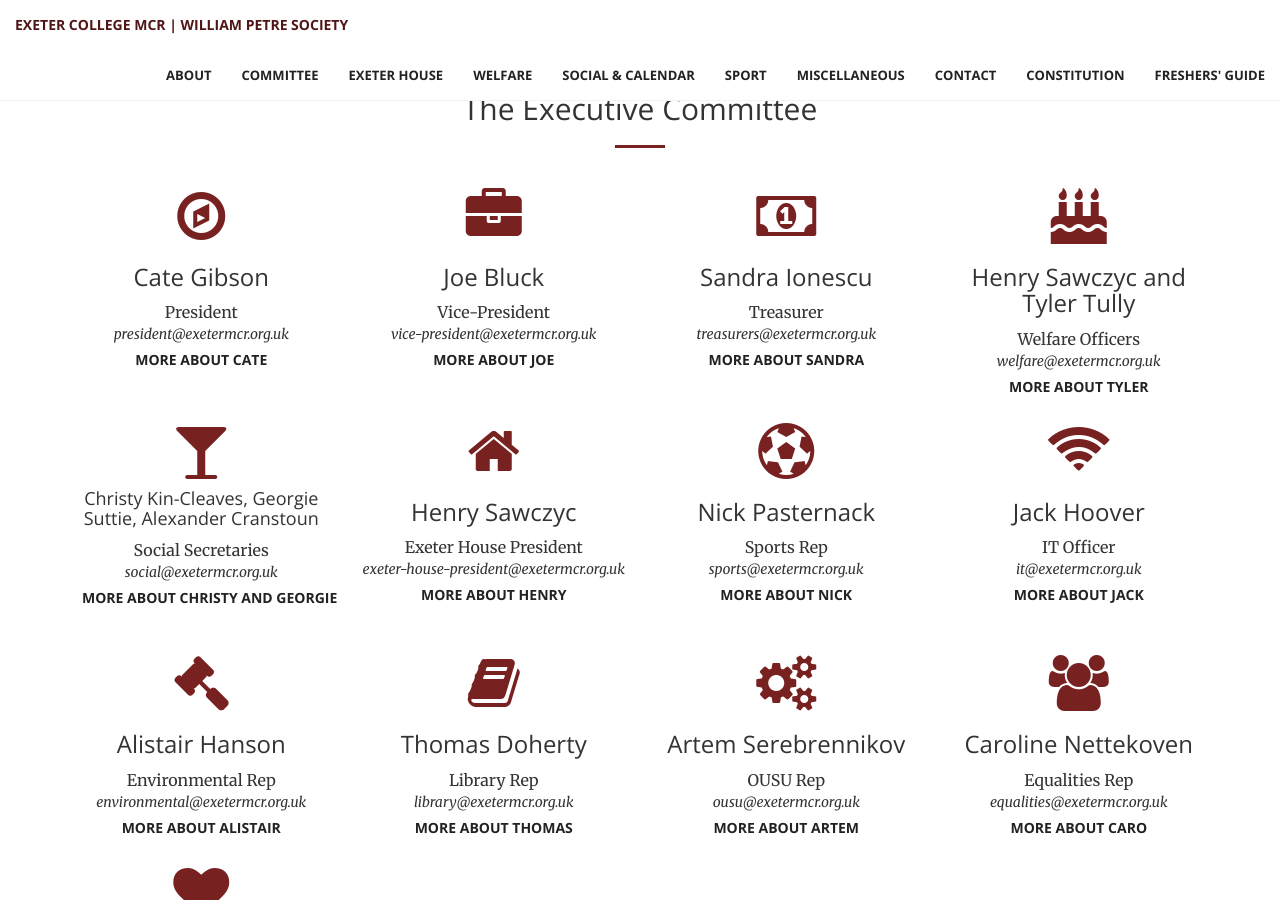
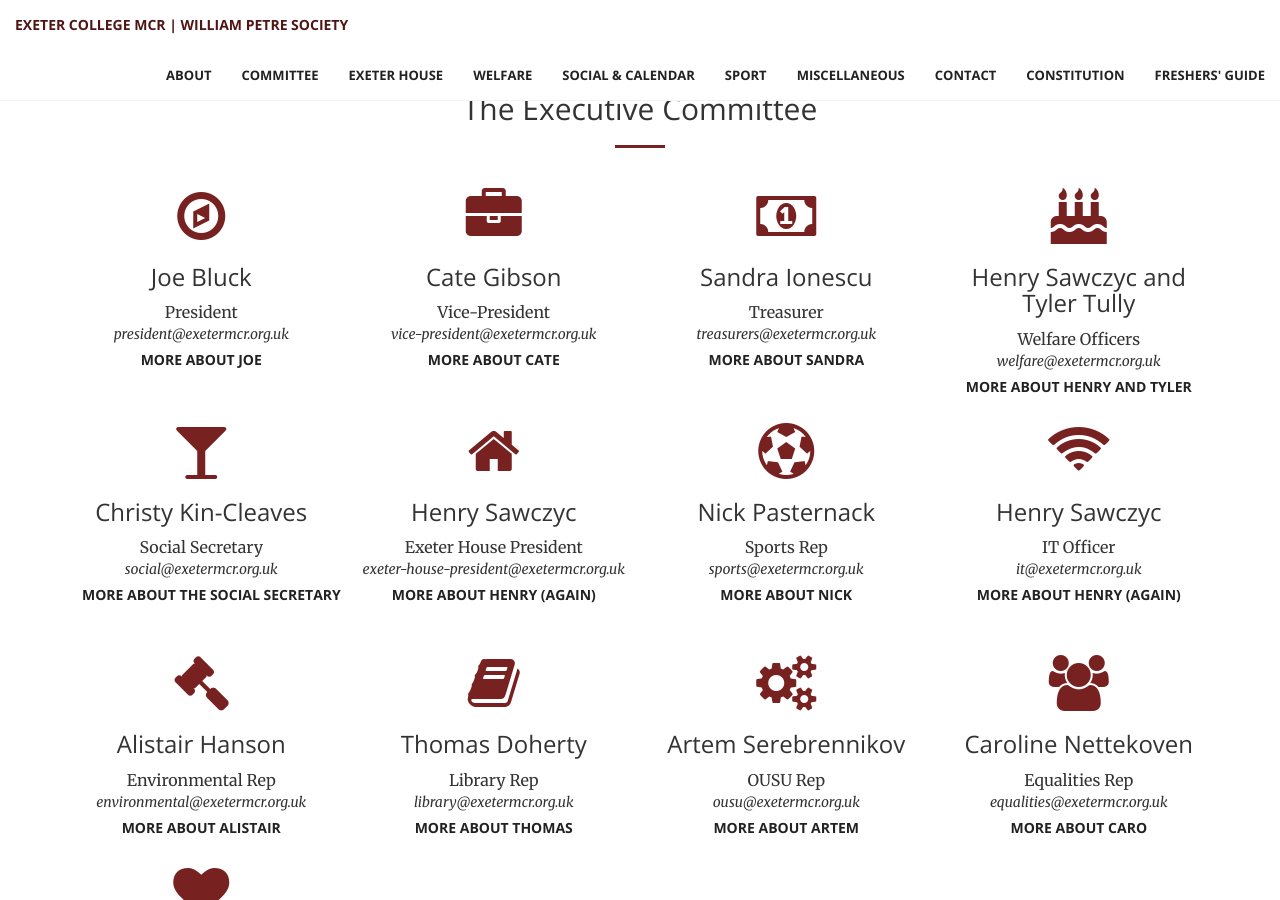
Before and after one commit to exetermcr/exetermcr.github.io, a Jekyll site: the page index.html, which Jekyll copies as it is, in a window 1280 px wide and 900 px high, scrolled down 1924 px. Built offline with Jekyll 4.4.1, drawn with Linux system fonts in a browser that asks for light colours; some of the changed text lies outside the part shown.

Commit message:
Updated website

```diff
--- a/index.html
+++ b/index.html
@@ -142,29 +142,28 @@
                 <div class="col-lg-3 col-md-6 text-center">
                     <div class="service-box">
                         <i class="fa fa-4x fa-compass wow bounceIn text-primary"></i>
-                        <h3>Cate Gibson</h3>
+                        <h3>Joe Bluck</h3>
                         <p>President</p>
                         <i>president@exetermcr.org.uk</i>
                         <br>
-                        <button data-toggle="collapse" data-target="#demo" class="btn btn-default collapsed" aria-expanded="false">More about Cate</button>
+                        <button data-toggle="collapse" data-target="#demo" class="btn btn-default collapsed" aria-expanded="false">More about Joe</button>
                         <div id="demo" class="collapse">
-                        Hi! I’m Cate and I’m the President of Exeter MCR!
-                        <br>My role is to ensure the smooth running of our graduate common room. I chair our termly general meetings and I sit on various college committees to report back to our members. I’m here to help other MCR officers to fulfil their duties-- I’m always available to answer questions, pursue matters with college and to lend a practical hand when necessary!
-                        <br>I’m currently studying for my DPhil in Philosophy and this is my 6th year in Oxford. What I love most about Exeter College is the welcoming atmosphere. I have experienced nothing but kindness and generosity on all fronts, from my fellow graduate students to the JCR, scouts, kitchen staff, fellows and porters. Compared to other colleges, our MCR is a lovely size where there are still plenty of people to meet, but a comforting sense of closeness amongst the members. We have forged a great number of ties with other graduate common rooms across Oxford, resulting in many joint social and welfare events. Exeter MCR is truly unique within the university and I’m honoured to have the opportunity to make a significant
-                        </div>
+                          Hey, I’m Joe and as the MCR president it is my role to ensure the Graduates are represented within College and ensure we continue to provide a welcoming Common Room. Along with other members of the Executive Committee, I attend various meetings around the College and University and raise any concerns of the Graduates. I also chair the termly general meetings of the MCR.  Please feel free to contact me if you have any graduate issues that are concerning you or you have any questions in general.<br>
+                          When not in the MCR, I am currently studying for a DPhil in Systems Approaches to Biochemical Science, through one of the University’s Doctoral Training Centres. This has extended my time here at Exeter College, having also read my undergraduate degree in Chemistry here.</div>
                     </div>
                 </div>
                 <div class="col-lg-3 col-md-6 text-center">
                     <div class="service-box">
                         <i class="fa fa-4x fa-briefcase wow bounceIn text-primary" data-wow-delay=".1s"></i>
-                        <h3>Joe Bluck</h3>
+                        <h3>Cate Gibson</h3>
                         <p>Vice-President</p>
                         <i>vice-president@exetermcr.org.uk</i>
                         <br>
-                        <button data-toggle="collapse" data-target="#VP" class="btn btn-default collapsed" aria-expanded="false">More about Joe</button>
+                        <button data-toggle="collapse" data-target="#VP" class="btn btn-default collapsed" aria-expanded="false">More about Cate</button>
                         <div id="VP" class="collapse">
-                        I’m Joe, your Vice-President of the Exeter College MCR. It is my role to ensure that the MCR Constitution is upheld and handling the administrative side of running the MCR. I will often be emailing you with weekly bulletins and alerting you of any important meetings, so apologies in advance. We have a great MCR here at Exeter, with a vibrant and caring community within us. I’ve seen this in my previous capacities as a Social Secretary and Freshers’ Rep for 2016.
-                        <br>When I’m not in the MCR, I am reading for a DPhil in Systems Approaches to Biomedical Science through one of Oxford’s Centres for Doctoral Training. However, I am always available if you wish to discuss any issues you would like to bring to the student body or regarding membership to the MCR.
+                          Hi! I’m Cate and I’m the VP of Exeter MCR!
+                          <br>My role is to aid Joe to ensure the smooth running of our graduate common room. I’m also here to help other MCR officers to fulfil their duties-- I’m always available to answer questions, pursue matters with college and to lend a practical hand when necessary!
+                          <br> I’m currently studying for my DPhil in Philosophy and this is my 6th year in Oxford. What I love most about Exeter College is the welcoming atmosphere. I have experienced nothing but kindness and generosity on all fronts, from my fellow graduate students to the JCR, scouts, kitchen staff, fellows and porters. Compared to other colleges, our MCR is a lovely size where there are still plenty of people to meet, but a comforting sense of closeness amongst the members. We have forged a great number of ties with other graduate common rooms across Oxford, resulting in many joint social and welfare events. Exeter MCR is truly unique within the university and I’m honoured to have the opportunity to make a significant
                         </div>
                     </div>
                 </div>
@@ -189,27 +188,29 @@
                         <p>Welfare Officers</p>
                         <i>welfare@exetermcr.org.uk</i>
                         <br>
-                        <button data-toggle="collapse" data-target="#Wel" class="btn btn-default collapsed" aria-expanded="false">More about Tyler</button>
+                        <button data-toggle="collapse" data-target="#Wel" class="btn btn-default collapsed" aria-expanded="false">More about Henry and Tyler</button>
                         <div id="Wel" class="collapse">
-                        Tyler Tully is an American DPhil student serving as Exeter's Arthur Peacocke Scholar in Religion and Science. As a Welfare Officer, Tyler helps organize the weekly tea and other events meant to foster safe-spaces, community and conversation in and around the MCR. Tyler has previously served the MCR as the Equalities Officer and is an active member the College Rugby team.
+                        Henry <br>
+                        Henry is a DPhil student in the Department of Biochemistry, trying to understand and make use of a novel nanparticle called Lipodisq, when he is avoiding his work (which is often) he can be found at Welfare Tea, being Exeter House President, the IT person for the MCR or baking.<br>
+                        <br>
+                        Tyler <br>
+                        Tyler is an American DPhil student serving as Exeter's Arthur Peacocke Scholar in Religion and Science. As a Welfare Officer, Tyler helps organize the weekly tea and other events meant to foster safe-spaces, community and conversation in and around the MCR. Tyler has previously served the MCR as the Equalities Officer and is an active member the College Rugby team.<br>
+                        If any MCR member, or prospective member, has any welfare issues or would like a chat, please feel free to email us.
                         </div>
                     </div>
                 </div>
                 <div class="col-lg-3 col-md-6 text-center">
                     <div class="service-box">
                         <i class="fa fa-4x fa-glass wow bounceIn text-primary" data-wow-delay=".3s"></i>
-                        <h4>Christy Kin-Cleaves, Georgie Suttie, Alexander Cranstoun</h4>
-                        <p>Social Secretaries</p>
+                        <h3>Christy Kin-Cleaves</h3>
+                        <p>Social Secretary</p>
                         <i>social@exetermcr.org.uk</i>
                          <br>
-                        <button data-toggle="collapse" data-target="#SS" class="btn btn-default collapsed" aria-expanded="false">More about Christy and Georgie</button>
+                        <button data-toggle="collapse" data-target="#SS" class="btn btn-default collapsed" aria-expanded="false">More about the Social Secretary</button>
                         <div id="SS" class="collapse">
                         <br>Christy
                         <br>Hi I’m Christy, one of the social secs for Exeter MCR. I work with the other social secs to organise events such as exchange dinners with other colleges, wine & cheese nights, bar crawls and much more! It’s my job to make sure you get the best social experience at Exeter!
                         <br>I’m currently in my first year of a DPhil in Theoretical Computer Science, and have a really great experience so far at Oxford. Exeter is a truly remarkable place, that is both welcoming and very active. We have a fantastic MCR, and are always striving to improve, and make it an even better place to be.
-                        <br>Georgie
-                        <br>My name is Georgie and I'm one of the MCR Social Secretaries. I am currently studying for a Master's in Slavonic Studies (don't worry, no one knows what that means). I love languages, travelling music and literature. Having come to Oxford as a graduate, not knowing what to expect, I was bowled over by the kindness and openness of Exeter. I instantly felt welcome and all my preconceptions about Oxford students flew out the window. I have met the most wonderful people and had so much fun experiencing everything Oxford has to offer. Exeter has a buzzing atmosphere and there's always something going on. I want to give back to the MCR and make sure future graduate students have the same great experience I did when I arrived here.
-                        <br>As social secretaries, our job is to organise, plan and run all the social events for the MCR. These events are a key part of the graduate experience here at Exeter, as they provide a break from the stresses of academic life at Oxford and allow you to enjoy the social aspect of being in a close- knit college community. We want these events to be both fun and inclusive, so that they bring all corners of the MCR together. We want to make sure everyone is getting the most out of their time at Exeter and feels part of the Exeter family. This is why we organise a range of social events, from formal dinners, wine and cheese nights and parties in the MCR, to ice skating, punting trips and summer barbecues.
                         <br>We want you all to have the time of your lives at Exeter, because let's face it, you're not going to remember the books you read or the essays you wrote- you're going to remember the fun you had and all the friends you made. It's our job to make sure that happens.
                         </div>
                     </div>
@@ -221,9 +222,10 @@
                         <p>Exeter House President</p>
                         <i>exeter-house-president@exetermcr.org.uk</i>
                         <br>
-                        <button data-toggle="collapse" data-target="#EH" class="btn btn-default collapsed" aria-expanded="false">More about Henry</button>
+                        <button data-toggle="collapse" data-target="#EH" class="btn btn-default collapsed" aria-expanded="false">More about Henry (again)</button>
                         <div id="EH" class="collapse">
-                        <br>
+                        <br>Hi I'm Henry, I am also one of the Welfare Officers and the IT guy for the MCR. I enjoy baking, gymnastics, and hate running with a pasison.
+                        <br>My role as EH President is to put any issues with the graduate accomodation (Exeter House) to college at one of their numerous meetings. If you have any questions about the accomodation (especially prospective students) do feel free to email me.
                         </div>
                     </div>
                 </div>
@@ -244,12 +246,12 @@
                 <div class="col-lg-3 col-md-6 text-center">
                     <div class="service-box">
                         <i class="fa fa-4x fa-wifi wow bounceIn text-primary" data-wow-delay=".3s"></i>
-                        <h3>Jack Hoover</h3>
+                        <h3>Henry Sawczyc</h3>
                         <p>IT Officer</p>
                         <i>it@exetermcr.org.uk</i>
-                        <button data-toggle="collapse" data-target="#IT" class="btn btn-default collapsed" aria-expanded="false">More about Jack</button>
+                        <button data-toggle="collapse" data-target="#IT" class="btn btn-default collapsed" aria-expanded="false">More about Henry (again)</button>
                         <div id="IT" class="collapse">
-                        <br>Hi all! I'm doing the M.Phil in Modern Middle Eastern Studies. I run the website and can write anything here I want. Though if I did Cate might get mad at me.
+                        <br>Hello (again), If you have any issues with the site, or emails to the MCR Exec do feel free to contact me. I've run out of interesting things to ay about myself in the above sections apart from that.
                         </div>
                         <p>&nbsp;</p>
                     </div>
@@ -287,7 +289,7 @@
                         <i>ousu@exetermcr.org.uk</i>
                         <button data-toggle="collapse" data-target="#OUSU" class="btn btn-default collapsed" aria-expanded="false">More about Artem</button>
                         <div id="OUSU" class="collapse">
-                        <br> &nbsp;
+                        <br> Artem is in charge of the MCR's dealings with OUSU (Oxford University's Student Union). Due to the collegiate nature of Oxford OUSU is an important integration point for all students to discuss university wide matters, and get cheap sexual health products for welfare.
                         </div>
                     </div>
                 </div>
@@ -300,7 +302,7 @@
                         <button data-toggle="collapse" data-target="#Eq" class="btn btn-default collapsed" aria-expanded="false">More about Caro</button>
                         <div id="Eq" class="collapse">
                         <br>I am a DPhil student studying neurochemical changes in the brain during motor learning. Exeter has such a welcoming and friendly MCR, here you will always find someone to talk to!
-                        <br>As Equalities Rep, I am the first point of contact for information and advice on issues concerning equality (LGBTQ+, disability, ethnic minorities, etc.) and for anyone worried about discrimination or harassment. I distribute information on university-wide LGBTQ events and LGBTQ events happening within Exeter College.
+                        <br>As Equalities Rep, I am the first point of contact for information and advice on issues concerning equality (LGBTQ+, disability, ethnic minorities, etc.) and for anyone worried about discrimination or harassment. I distribute information on university-wide LGBTQ+ events and LGBTQ+ events happening within Exeter College.
                         <br>I also work closely with the Welfare Officers to organise and run regular events aiming at promoting equality in the MCR, such as the consent workshops. Additionally, we provide various welfare supplies including sexual health products and sanitary products confidentially and completely free of charge to members of the MCR.
                         <br>My job and interest is to both represent and offer independent support or advice on equality issues. All enquiries are kept in the strictest confidence – please feel free to contact me.
                         </div>
@@ -309,12 +311,12 @@
                 <div class="col-lg-3 col-md-6 text-center">
                     <div class="service-box">
                         <i class="fa fa-4x fa-heart wow bounceIn text-primary" data-wow-delay=".3s"></i>
-                        <h3>Joseph Bluck</h3>
+                        <h3>Christy Kin-Cleaves</h3>
                         <p>Freshers Rep</p>
                         <i>freshers-representative@exetermcr.org.uk</i>
-                        <button data-toggle="collapse" data-target="#Fresh" class="btn btn-default collapsed" aria-expanded="false">More about Joe</button>
+                        <button data-toggle="collapse" data-target="#Fresh" class="btn btn-default collapsed" aria-expanded="false">More about Christy</button>
                         <div id="Fresh" class="collapse">
-                        <br>Check out Joe's VP profile!
+                        <br>Check out Christy's profile in the Social Secs section - He's in charge of your fun in freshers week, and welcoming you all in Septmber (or whenever you decide to arrive!)
                         </div>
                     </div>
                 </div>
```
Also changed, not shown: other parts of index.html (+2 -2 lines).
